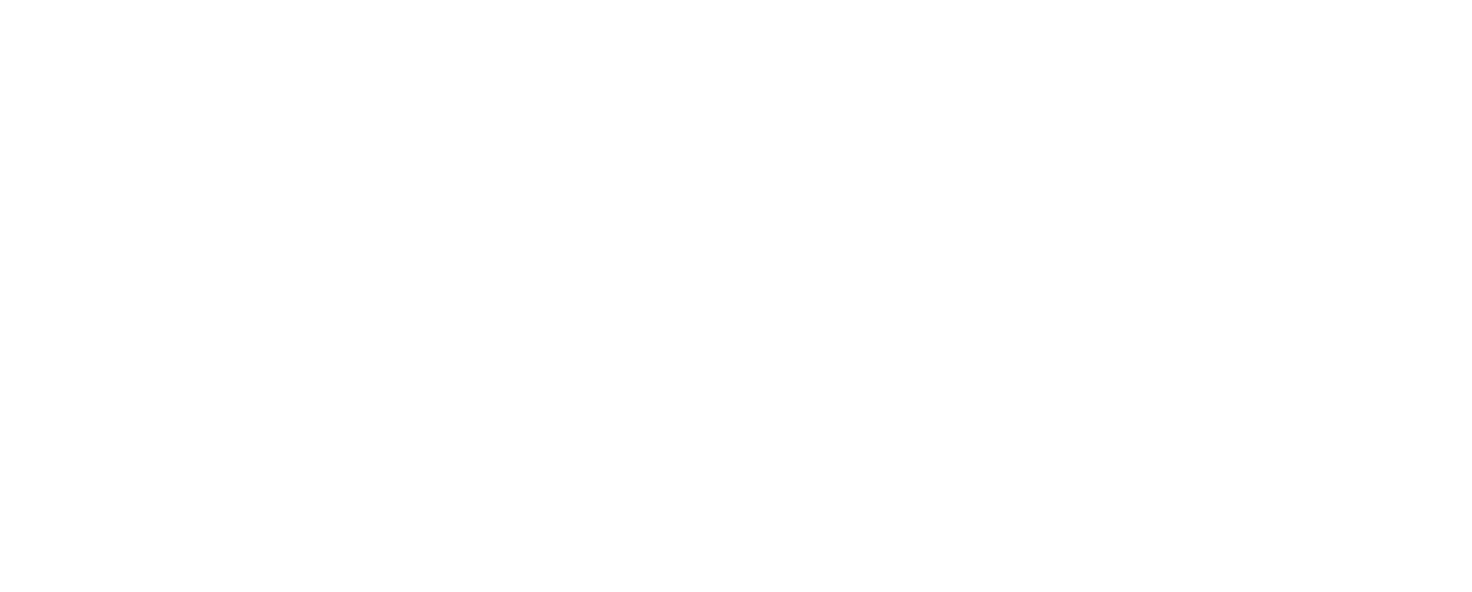
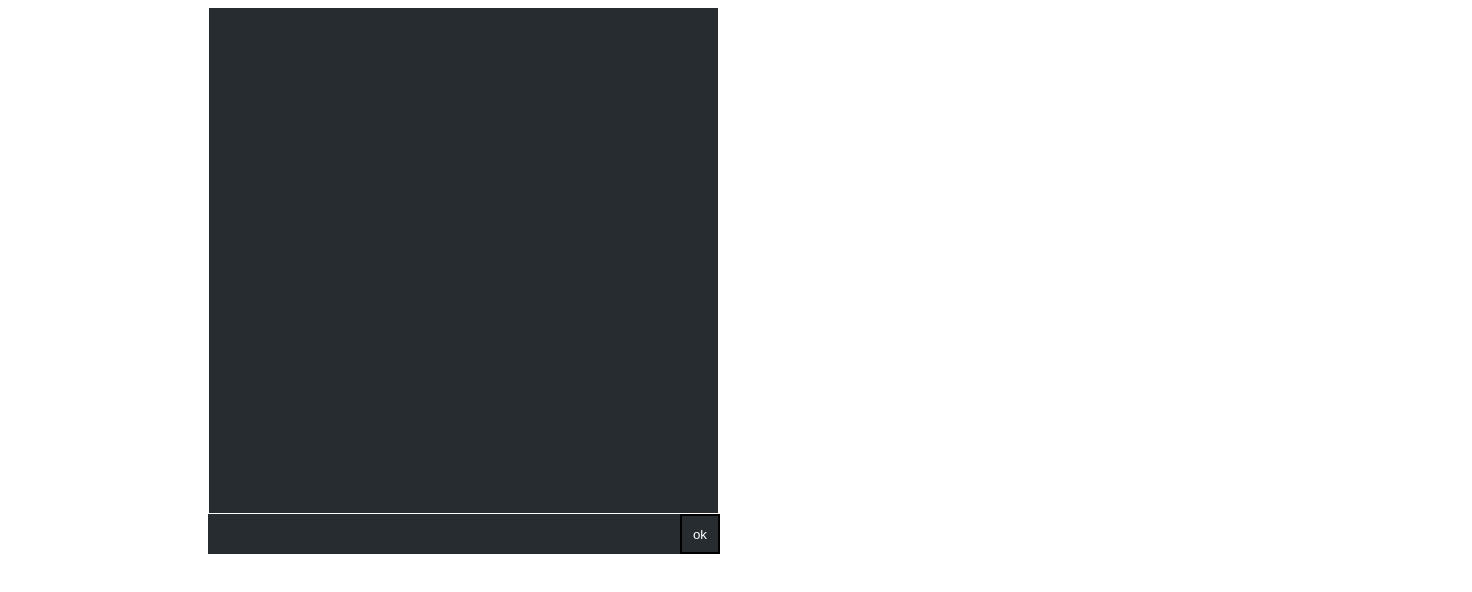
Before and after one commit to OlegSkachko/monopoly-stupeni, a React (Create React App) app: page / in a window 1280 px wide. Shown: the top 592 px of the page, 1472 px wide, since content can reach past the window. Built offline with nearby package versions, Linux system fonts and the light colour scheme; the HTML template or start-up script is replaced by a standard one.

Commit message:
added chat, chat window

```diff
--- /dev/null
+++ b/src/App.css
@@ -0,0 +1,12 @@
+body {
+    position: relative;
+    display: flex;
+    scrollbar-track-color:#262c2f;
+    scrollbar-face-color:#262c2f;
+}
+.App {
+    position: relative;
+    display: flex;
+    width: 493px;
+    height: 493px;
+}
--- a/src/App.js
+++ b/src/App.js
@@ -1,10 +1,12 @@
 import React from 'react';
+import Chat from './components/organisms/Chat/Chat';
 
 
 function App() {
+
   return (
     <div className="App">
-
+      <Chat/>
     </div>
   );
 }
--- /dev/null
+++ b/src/components/atoms/ChatMessage/ChatMessage.jsx
@@ -0,0 +1,12 @@
+import React from 'react';
+import './index.css'
+
+const ChatMessage = (props) => {
+    return (
+        <div className='mes'>
+            {props.message}
+        </div>
+    );
+};
+
+export default ChatMessage;
--- /dev/null
+++ b/src/components/atoms/ChatMessage/index.css
@@ -0,0 +1,4 @@
+.mes {
+    margin: 2px;
+    color: white;
+}
--- /dev/null
+++ b/src/components/atoms/DIalogInput/DialogInput.jsx
@@ -0,0 +1,19 @@
+import React from 'react';
+import './index.css'
+const DialogInput = (props) => {
+    return (
+        <div className='inp-main'>
+            <input className='inp'
+            value = {props.value}
+            onChange = {props.onChange}>
+            </input>
+            <button
+                 className='btn'
+                 onClick={props.onClick}>
+                    оk
+            </button>
+        </div>
+    );
+};
+
+export default DialogInput;
--- /dev/null
+++ b/src/components/atoms/DIalogInput/index.css
@@ -0,0 +1,24 @@
+.inp-main {
+    position: relative;
+    display: flex;
+}
+
+.inp {
+    position: relative;
+    display: flex;
+    height: 38px;
+    border: none;
+    width: 468px;
+    background: 0 0;
+    color: #fff;
+    font-size: 15px;
+    background-color: #262c2f;
+}
+
+.btn {
+    border: 2px solid black;
+    width: 40px;
+    height: 40px;
+    background-color: #262c2f;
+    color: #fff;
+}
--- /dev/null
+++ b/src/components/molecules/ChatWindow/ChatWindow.jsx
@@ -0,0 +1,11 @@
+import React from 'react';
+import './index.css'
+const ChatWindow = (props) => {
+    return (
+        <div className='chat'>
+            {props.textChat}
+        </div>
+    );
+};
+
+export default ChatWindow;
--- /dev/null
+++ b/src/components/molecules/ChatWindow/index.css
@@ -0,0 +1,18 @@
+.chat {
+    display: flex;
+    top: 100px;
+    left: 100px;
+    margin: 1px;
+    border-radius: -1px;
+    padding: 8px;
+    padding-bottom: 4px;
+    width: 493px;
+    height: 493px;
+    background-color: #262c2f;
+    overflow-y: scroll;
+    scroll-margin-block-end : teal;
+    scrollbar-track-color:#262c2f;
+    scrollbar-face-color:#262c2f;
+    flex-direction: column-reverse;
+
+}
--- /dev/null
+++ b/src/components/organisms/Chat/Chat.jsx
@@ -0,0 +1,41 @@
+import React, { useState } from 'react';
+import ChatMessage from '../../atoms/ChatMessage/ChatMessage';
+import DialogInput from '../../atoms/DIalogInput/DialogInput';
+import ChatWindow from '../../molecules/ChatWindow/ChatWindow';
+import "./index.css"
+
+const Chat = () => {
+    const [inp,SetInp] =useState('')
+    const [i,setI] = useState(1)
+    const [arr,setArr] = useState(JSON.parse(localStorage.getItem('zero'))||[])
+
+    function submit() {
+      console.log('dshfkjsfs')
+      let obj1 = {}
+      obj1.key = Date.now()
+      obj1.id = Date.now()
+      obj1.message = inp
+      setI(i+1)
+      setArr([obj1,...arr])
+      localStorage.setItem('zero', JSON.stringify(arr))
+    }
+
+    return (
+        <div className='chat_main'>
+            <ChatWindow textChat= {arr.map((obj)=> {
+                        return(
+                            <ChatMessage
+                            key={obj.key}
+                            message = {obj.message}
+                            />)
+                    })}>
+            </ChatWindow>
+            <DialogInput
+                onChange={(e) => SetInp(e.target.value)}
+                onClick={submit}
+            ></DialogInput>
+        </div>
+    );
+};
+
+export default Chat;
--- /dev/null
+++ b/src/components/organisms/Chat/index.css
@@ -0,0 +1,6 @@
+.chat_main {
+    position: relative;
+    left: 200px;
+    margin-left: auto;
+    margin-right: auto;
+}
```
